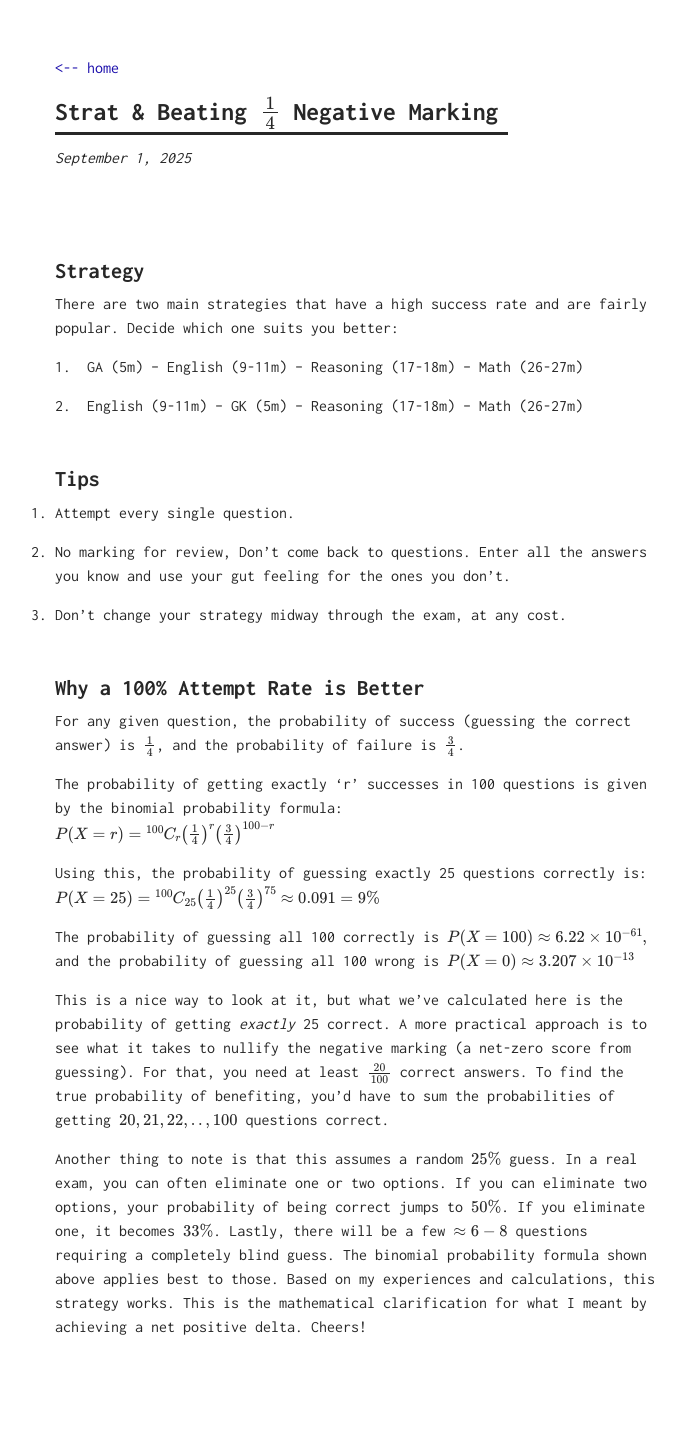
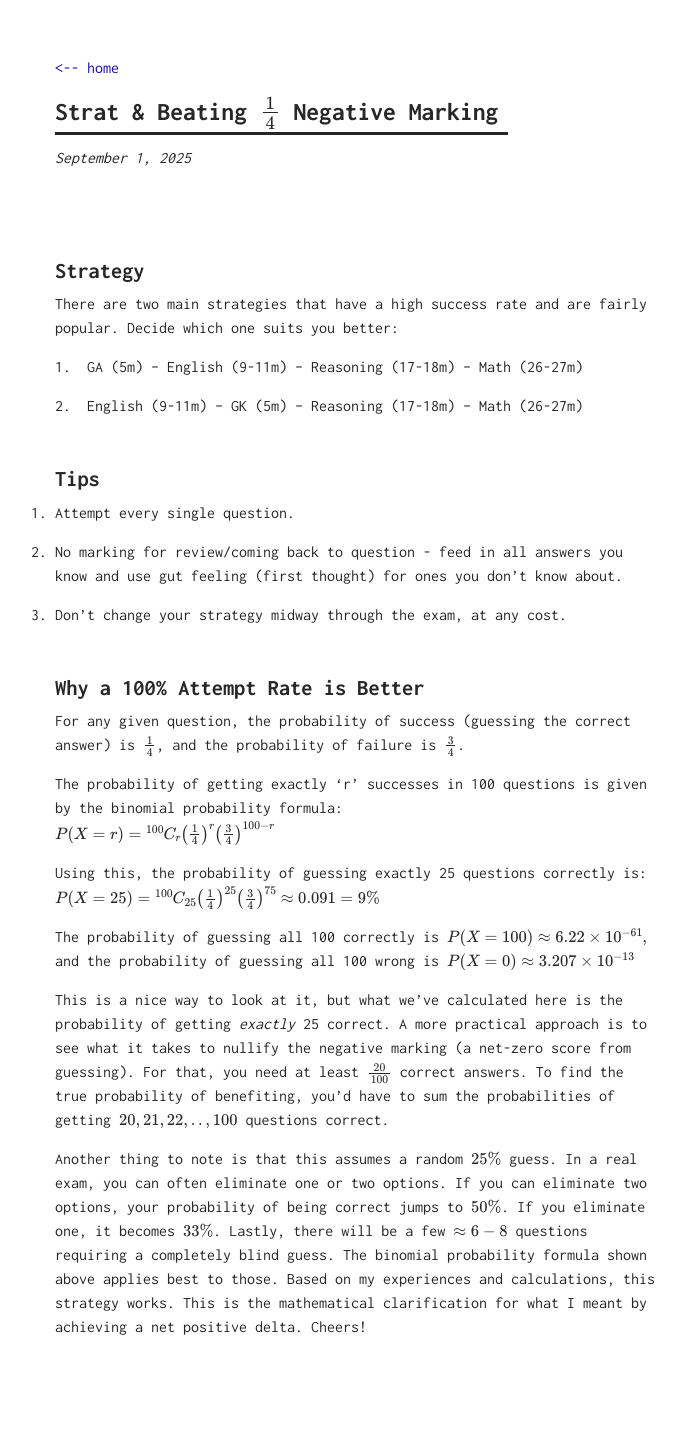
Before and after one commit to l19ux/l19ux.github.io, a Jekyll site: the page built from _posts/2025-09-01-maths-behind-one-fourth-negative-marking.md, in a window 1280 px wide. Shown: the whole page, without its empty margins (285-970 px from the left). Built offline with Jekyll 4.4.1, drawn with Linux system fonts in a browser that asks for light colours.

Commit message:
Update 2025-09-01-maths-behind-one-fourth-negative-marking.md

```diff
--- a/_posts/2025-09-01-maths-behind-one-fourth-negative-marking.md
+++ b/_posts/2025-09-01-maths-behind-one-fourth-negative-marking.md
@@ -17,7 +17,7 @@ There are two main strategies that have a high success rate and are fairly popul
 
 1.  Attempt every single question.
 
-2.  No marking for review, Don't come back to questions. Enter all the answers you know and use your gut feeling for the ones you don't.
+2.  No marking for review/coming back to question - feed in all answers you know and use gut feeling (first thought) for ones you don't know about.
 
 3.  Don't change your strategy midway through the exam, at any cost.
 
```
